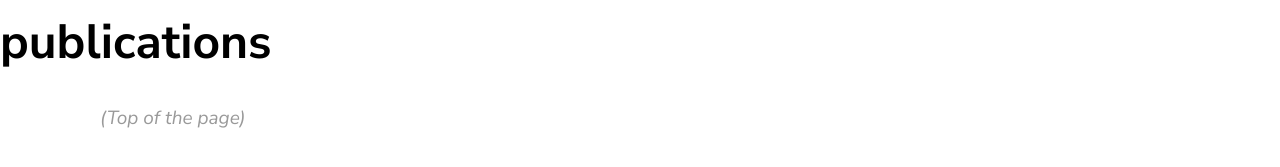
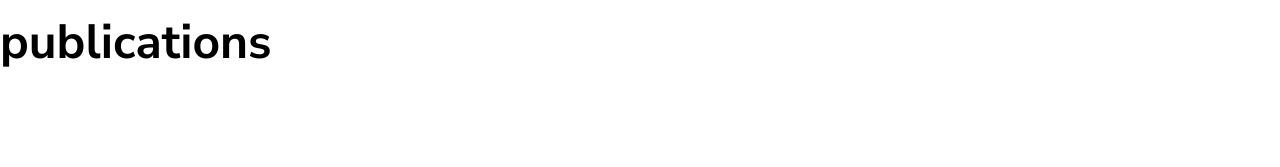
Before and after one commit to alexanderlerch/alexanderlerch.github.io, a Jekyll site: the page built from publications.md, in a window 1280 px wide. Shown: the part 443-610 px from the top of the page. Built offline with Jekyll 4.4.1, drawn with Linux system fonts in a browser that asks for light colours; nearby versions of some CDN libraries.

Commit message:
more testing

```diff
--- a/_layouts/bib.html
+++ b/_layouts/bib.html
@@ -47,11 +47,7 @@
 		<div class="container">
 			<div class="bibtex_structure">
 			  <div class="group year" extra="DESC number">
-				  <a href="#top" style="display: inline"><em>(Top of the page)</em></a>
 				  <div style="padding-bottom:10px;"></div>
-				  <div class="sort journal" extra="DESC string">
-					<div class="templates"></div>
-				  </div>
 			  </div>
 			</div>
 
@@ -60,7 +56,8 @@
 			  <div class="if bibtex_template" style="display: none;">
 				<ul> <li>
 				  <span class="if title">
-						<span class="title"></span>,
+					<span class="if url"><a class="bibtexVar" href="<span class="url"></span>" extra="BIBTEXKEY"><span class="title"></span></span></a>
+					<span class="if !url"><span class="title"></span></span>,
 				  </span>
 				  <div class="if author">
 					<span class="author"></span>
@@ -79,8 +76,6 @@
 					<span class="if year"><span class="year"></span>. </span>
 					<span class="if url"><span class="url"></span></span>
 				  </div>
-				  <div style="display:none"><span class="bibtextype"></span></div>
-				  <div style="display:none"><span class="if topic"><span class="topic"></span></span></div>
 				</li></ul>
 			  </div>
 
```
